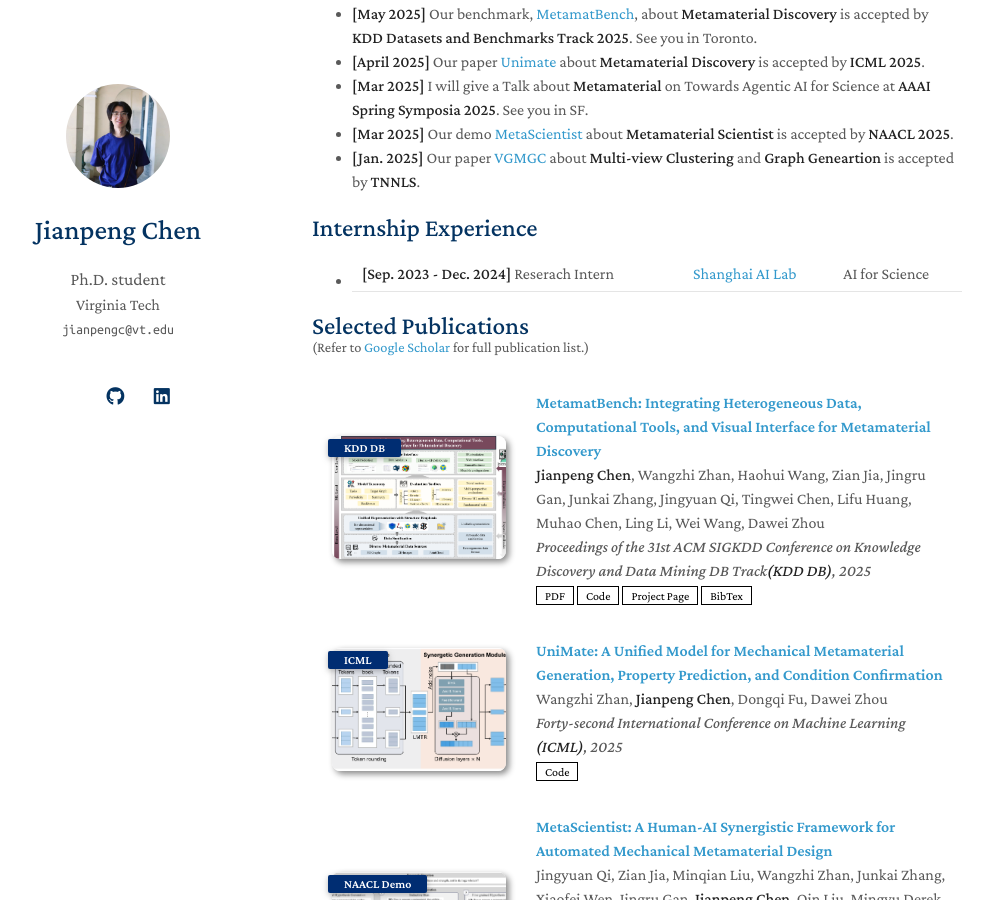
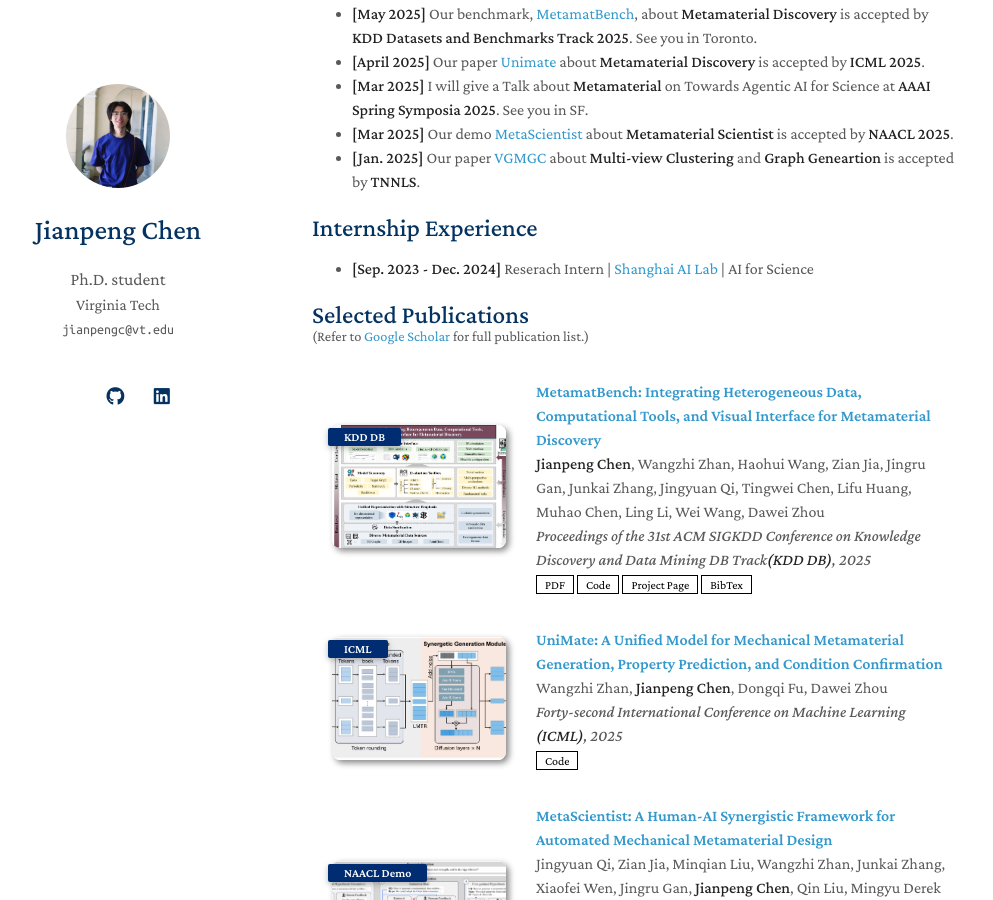
Before and after one commit to cjpcool/cjpcool.github.io, a Jekyll site: the page built from index.md, in a window 1280 px wide and 900 px high, scrolled down 824 px. Shown: the whole window, without its empty margins (158-1151 px from the left). Built offline with Jekyll 4.4.1, drawn with Linux system fonts in a browser that asks for light colours; a style sheet for code colours, icons or effects is not loaded; our own code applies the rules of GitHub Pages for plain Markdown files.

```diff
--- a/index.md
+++ b/index.md
@@ -27,7 +27,7 @@ My research generally lies in **data mining** and **machine learning**, with a p
 - **[Jan. 2025]** Our paper [VGMGC](https://ieeexplore.ieee.org/document/10833915) about **Multi-view Clustering** and **Graph Geneartion** is accepted by **TNNLS**.
 
 ## Internship Experience
-- **[Sep. 2023 - Dec. 2024]** Reserach Intern | [Shanghai AI Lab](https://www.shlab.org.cn/) | AI for Science
+- **[Sep. 2023 - Dec. 2024]** Reserach Intern \| [Shanghai AI Lab](https://www.shlab.org.cn/) \| AI for Science
 
 
 {% include_relative _includes/publications.md %}
```
